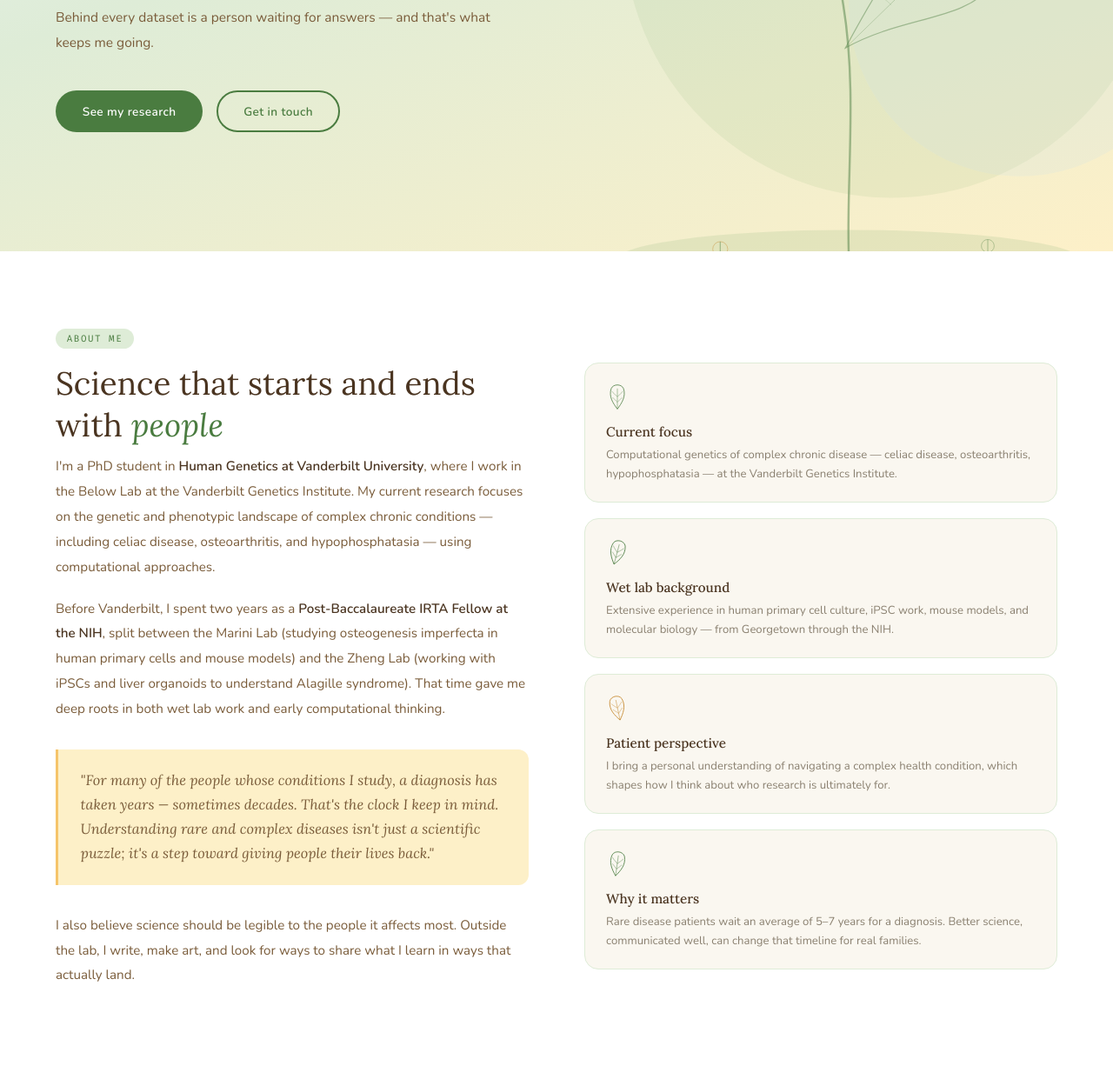
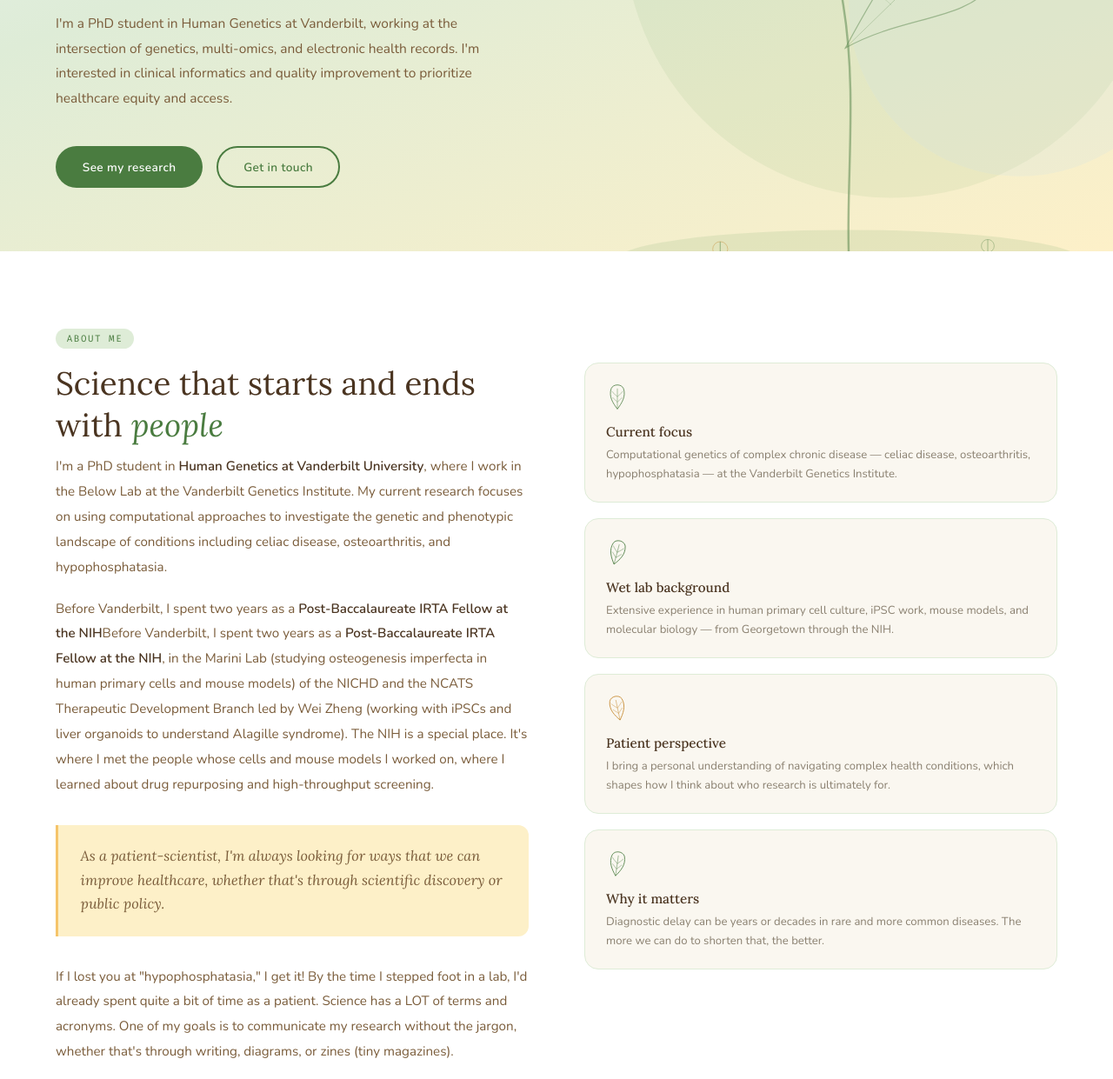
Before and after one commit to elenaevans99/elenaevans99.github.io, a plain HTML site: page index.html in a window 1280 px wide. Shown: the part 511-1752 px from the top of the page at 87% size. Drawn offline with nearby package versions, Linux system fonts and the light colour scheme.

Commit message:
Add files via upload

```diff
--- a/index.html
+++ b/index.html
@@ -159,11 +159,11 @@ footer{background:var(--bark);color:rgba(250,247,240,0.45);padding:1.5rem 4rem;d
 <section class="hero" id="home">
   <div class="hero-content">
     <div class="hero-tag">Biomedical Researcher · Human Genetics</div>
-    <h1 class="hero-hello">Hi, I'm <em>Elena</em>.<br>I study the biology<br>behind real lives.</h1>
+    <h1 class="hero-hello">Hi, I'm <em>Elena</em>.<br>I work on complex diseases,<br>from genetics to diagnostics.</h1>
     <p class="hero-sub">
       I'm a PhD student in Human Genetics at Vanderbilt, working at the intersection of genetics,
-      multi-omics, and rare and complex disease. Behind every dataset is a person waiting for answers —
-      and that's what keeps me going.
+      multi-omics, and electronic health records. I'm interested in clinical informatics
+      and quality improvement to prioritize healthcare equity and access.
     </p>
     <div class="hero-cta">
       <a href="#research" class="btn btn-green">See my research</a>
@@ -226,16 +226,15 @@ footer{background:var(--bark);color:rgba(250,247,240,0.45);padding:1.5rem 4rem;d
     <div class="about-text">
       <h2 class="sec-h">Science that starts and ends with <em>people</em></h2>
       <p>
-        I'm a PhD student in <strong>Human Genetics at Vanderbilt University</strong>, where I work in the Below Lab at the Vanderbilt Genetics Institute. My current research focuses on the genetic and phenotypic landscape of complex chronic conditions — including celiac disease, osteoarthritis, and hypophosphatasia — using computational approaches.
+        I'm a PhD student in <strong>Human Genetics at Vanderbilt University</strong>, where I work in the Below Lab at the Vanderbilt Genetics Institute. My current research focuses on using computational approaches to investigate the genetic and phenotypic landscape of conditions including celiac disease, osteoarthritis, and hypophosphatasia.
       </p>
       <p>
-        Before Vanderbilt, I spent two years as a <strong>Post-Baccalaureate IRTA Fellow at the NIH</strong>, split between the Marini Lab (studying osteogenesis imperfecta in human primary cells and mouse models) and the Zheng Lab (working with iPSCs and liver organoids to understand Alagille syndrome). That time gave me deep roots in both wet lab work and early computational thinking.
-      </p>
+        Before Vanderbilt, I spent two years as a <strong>Post-Baccalaureate IRTA Fellow at the NIH</strong>Before Vanderbilt, I spent two years as a <strong>Post-Baccalaureate IRTA Fellow at the NIH</strong>, in the Marini Lab (studying osteogenesis imperfecta in human primary cells and mouse models) of the NICHD and the NCATS Therapeutic Development Branch led by Wei Zheng (working with iPSCs and liver organoids to understand Alagille syndrome). The NIH is a special place. It's where I met the people whose cells and mouse models I worked on, where I learned about drug repurposing and high-throughput screening.
       <div class="patient-callout">
-        <p>"For many of the people whose conditions I study, a diagnosis has taken years — sometimes decades. That's the clock I keep in mind. Understanding rare and complex diseases isn't just a scientific puzzle; it's a step toward giving people their lives back."</p>
+        <p>As a patient-scientist, I'm always looking for ways that we can improve healthcare, whether that's through scientific discovery or public policy.</p>
       </div>
       <p>
-        I also believe science should be legible to the people it affects most. Outside the lab, I write, make art, and look for ways to share what I learn in ways that actually land.
+        If I lost you at "hypophosphatasia," I get it! By the time I stepped foot in a lab, I'd already spent quite a bit of time as a patient. Science has a LOT of terms and acronyms. One of my goals is to communicate my research without the jargon, whether that's through writing, diagrams, or zines (tiny magazines).
       </p>
     </div>
     <div class="about-side">
@@ -282,7 +281,7 @@ footer{background:var(--bark);color:rgba(250,247,240,0.45);padding:1.5rem 4rem;d
           </svg>
         </div>
         <h4>Patient perspective</h4>
-        <p>I bring a personal understanding of navigating a complex health condition, which shapes how I think about who research is ultimately for.</p>
+        <p>I bring a personal understanding of navigating complex health conditions, which shapes how I think about who research is ultimately for.</p>
       </div>
 
       <div class="about-card">
@@ -297,7 +296,7 @@ footer{background:var(--bark);color:rgba(250,247,240,0.45);padding:1.5rem 4rem;d
           </svg>
         </div>
         <h4>Why it matters</h4>
-        <p>Rare disease patients wait an average of 5–7 years for a diagnosis. Better science, communicated well, can change that timeline for real families.</p>
+        <p>Diagnostic delay can be years or decades in rare and more common diseases. The more we can do to shorten that, the better.</p>
       </div>
 
     </div>
```
